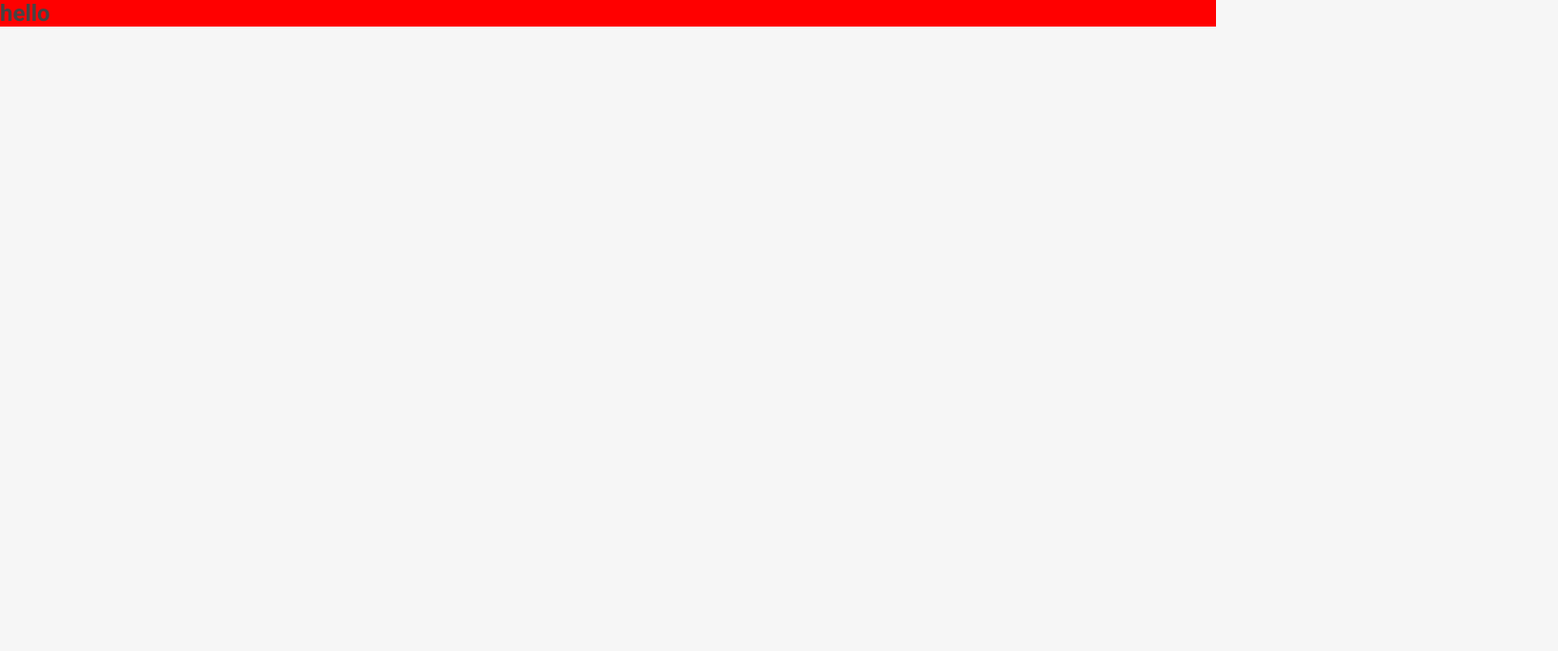
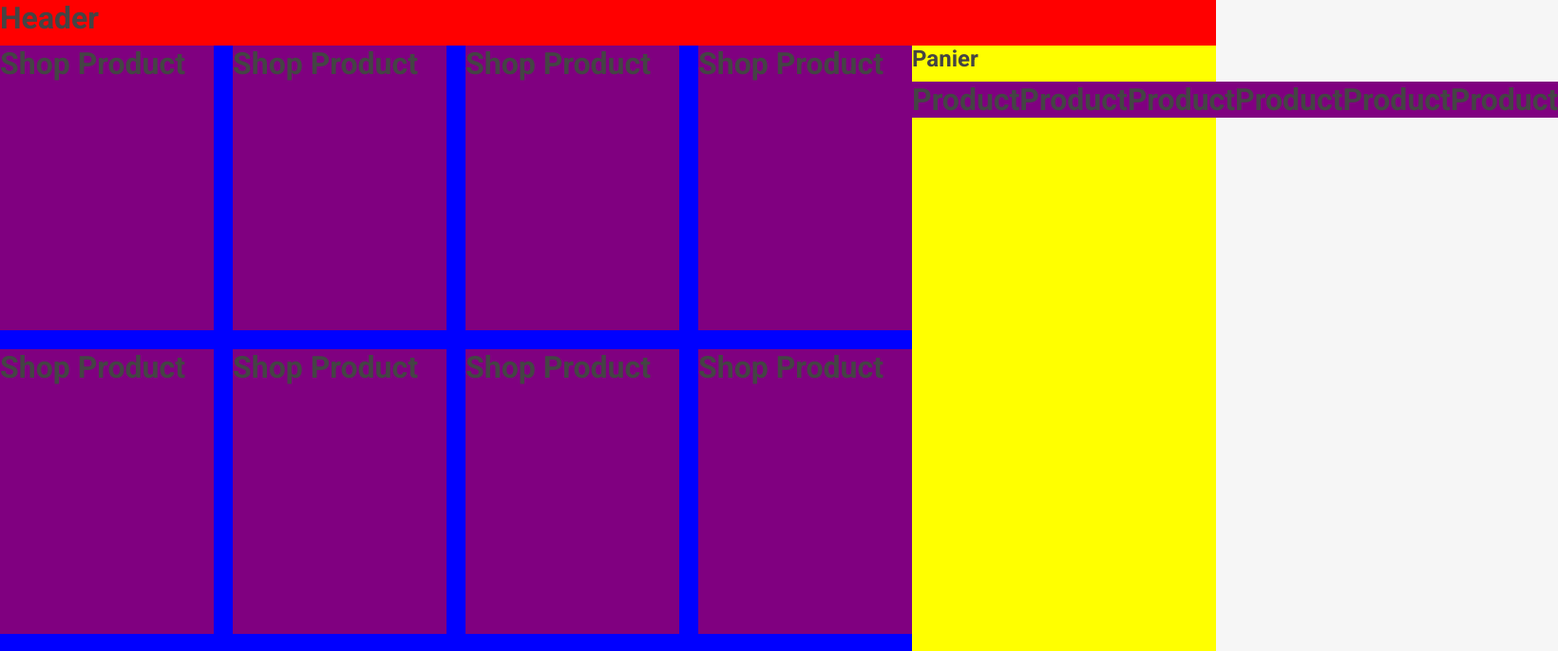
Before and after one commit to Antony-jacques/vue-ecommerce, a Vue app: page / in a window 1280 px wide. Shown: the top 686 px of the page at 95% size, 1640 px wide, since content can reach past the window. Built offline with nearby package versions, Linux system fonts and the light colour scheme.

Commit message:
global display

```diff
--- a/src/App.vue
+++ b/src/App.vue
@@ -1,9 +1,40 @@
 <script setup lang="ts">
+import TheHeader from './components/Header.vue';
+import TheFooter from './components/Footer.vue';
+import Shop from './components/Shop/Shop.vue';
+import Cart from './components/Cart/Cart.vue';
 </script>
 
 <template>
-  <h2 class="b1" >hello</h2>
+  <div class="app-container">
+    <TheHeader class="header b1" />
+    <Shop class="shop b2" />
+    <Cart class="cart b3" />
+    <TheFooter class="footer b4" />
+  </div>
 </template>
 
 <style lang="scss">
+@use './assets/base.scss' as *;
+@use './assets/debug.scss' as *;
+
+.app-container {
+  min-height: 100vh;
+  display: grid;
+  grid-template-areas: 'header header' 'shop cart' 'footer footer';
+  grid-template-columns: 75% 25%;
+  grid-template-rows: 48px auto 48px;
+}
+.header {
+  grid-area: header;
+}
+.shop {
+  grid-area: shop;
+}
+.cart {
+  grid-area: cart;
+}
+.footer {
+  grid-area: footer;
+}
 </style>
--- a/src/assets/base.scss
+++ b/src/assets/base.scss
@@ -105,3 +105,7 @@
 .m30 {
   margin: 2.25 rem;
 }
+
+.mb-10 {
+  margin-bottom: 10px;
+}
--- /dev/null
+++ b/src/components/Cart/Cart.vue
@@ -0,0 +1,12 @@
+<script setup lang="ts">
+import CartProductList from './CartProductList.vue';
+</script>
+
+<template>
+  <div class="p-20">
+    <h2 class="mb-10">Panier</h2>
+    <CartProductList />
+  </div>
+</template>
+
+<style lang="scss" scoped></style>
--- /dev/null
+++ b/src/components/Cart/CartProduct.vue
@@ -0,0 +1,9 @@
+<script setup lang="ts"></script>
+
+<template>
+  <div class="mb-10 b5">
+    <h1>Product</h1>
+  </div>
+</template>
+
+<style lang="scss" scoped></style>
--- /dev/null
+++ b/src/components/Cart/CartProductList.vue
@@ -0,0 +1,16 @@
+<script setup lang="ts">
+import CartProduct from './CartProduct.vue';
+</script>
+
+<template>
+  <div class="d-flex flex-column">
+    <CartProduct />
+    <CartProduct />
+    <CartProduct />
+    <CartProduct />
+    <CartProduct />
+    <CartProduct />
+  </div>
+</template>
+
+<style lang="scss" scoped></style>
--- /dev/null
+++ b/src/components/Footer.vue
@@ -0,0 +1,9 @@
+<script setup lang="ts"></script>
+
+<template>
+  <footer>
+    <h1>Footer</h1>
+  </footer>
+</template>
+
+<style lang="scss" scoped></style>
--- /dev/null
+++ b/src/components/Header.vue
@@ -0,0 +1,9 @@
+<script setup lang="ts"></script>
+
+<template>
+  <header>
+    <h1>Header</h1>
+  </header>
+</template>
+
+<style lang="scss" scoped></style>
--- /dev/null
+++ b/src/components/Shop/Shop.vue
@@ -0,0 +1,11 @@
+<script setup lang="ts">
+import ShopProductList from './ShopProductList.vue';
+</script>
+
+<template>
+  <div>
+    <ShopProductList />
+  </div>
+</template>
+
+<style lang="scss" scoped></style>
--- /dev/null
+++ b/src/components/Shop/ShopProduct.vue
@@ -0,0 +1,9 @@
+<script setup lang="ts"></script>
+
+<template>
+  <div class="b5">
+    <h1>Shop Product</h1>
+  </div>
+</template>
+
+<style lang="scss" scoped></style>
--- /dev/null
+++ b/src/components/Shop/ShopProductList.vue
@@ -0,0 +1,26 @@
+<script setup lang="ts">
+import ShopProduct from './ShopProduct.vue';
+</script>
+
+<template>
+  <div class="grid p-20">
+    <ShopProduct />
+    <ShopProduct />
+    <ShopProduct />
+    <ShopProduct />
+    <ShopProduct />
+    <ShopProduct />
+    <ShopProduct />
+    <ShopProduct />
+    <ShopProduct />
+  </div>
+</template>
+
+<style lang="scss" scoped>
+.grid {
+  display: grid;
+  grid-template-columns: 1fr 1fr 1fr 1fr;
+  grid-auto-rows: 300px;
+  gap: 20px;
+}
+</style>
```
